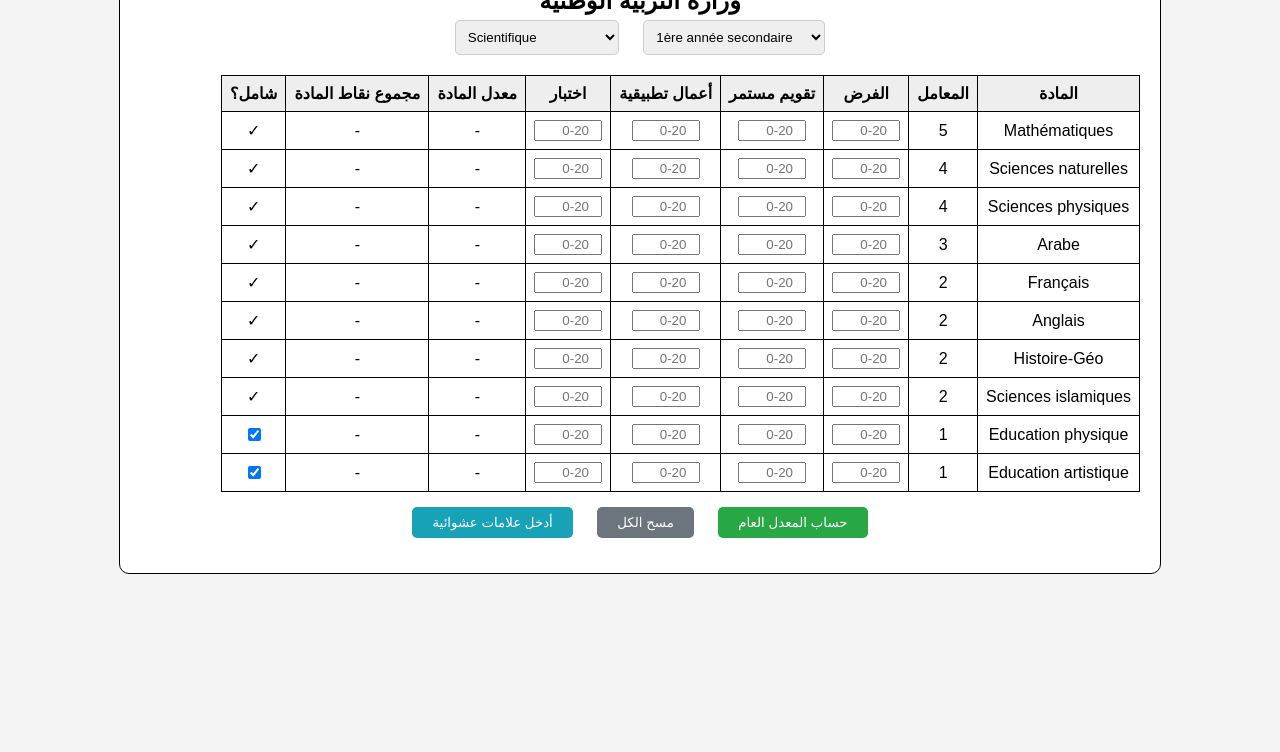
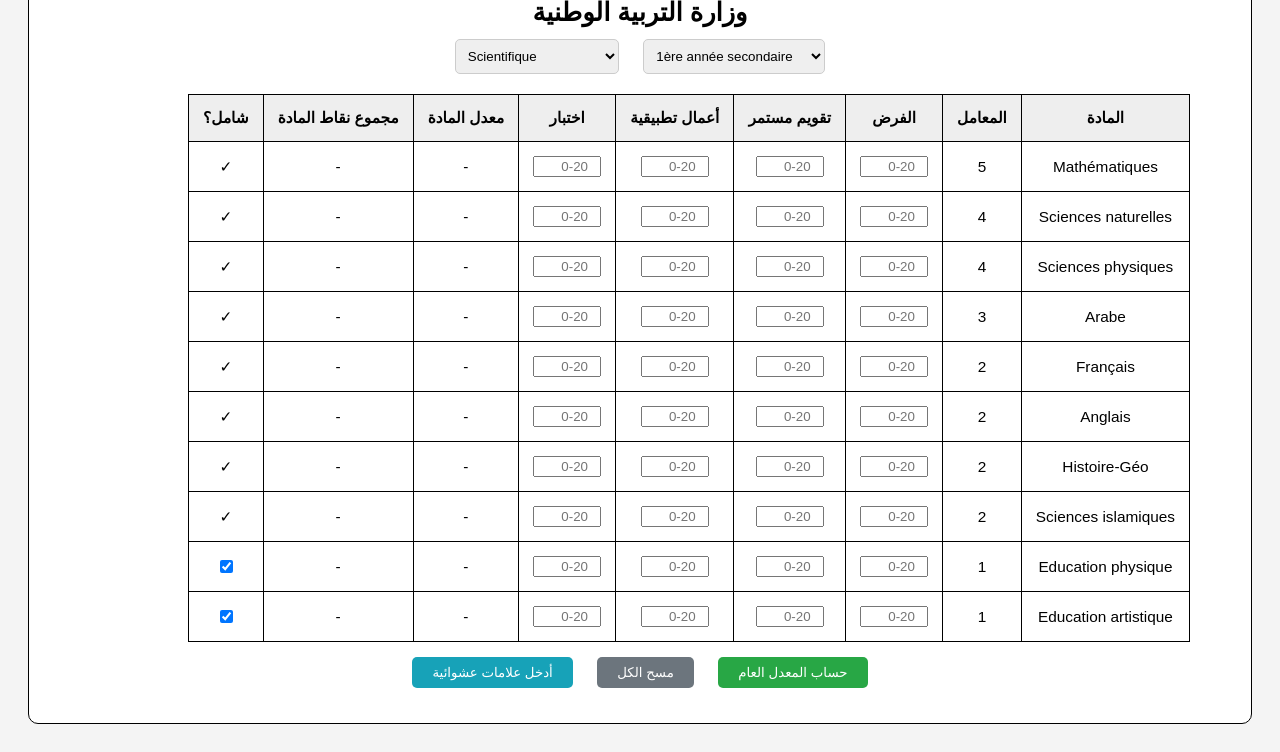
Before and after one commit to farouk24967/HIGH-school, a plain HTML site: page moyenne.html in a window 1280 px wide. Shown: the part 110-862 px from the top of the page. Before the commit the page ends 800 px from the top, so only its background shows below. Drawn offline with Linux system fonts and the light colour scheme; a web font is replaced by a local one.

Commit message:
Update moyenne.html

```diff
--- a/moyenne.html
+++ b/moyenne.html
@@ -9,12 +9,14 @@
 <title>calculateur de notes</title>
 <style>
   body { font-family: 'Arial', sans-serif; background: #f4f4f4; padding: 20px; direction: rtl; }
-  .bulletin { max-width: 1000px; margin: auto; background: #fff; padding: clamp(14px, 3vw, 20px); border: 1px solid #000; border-radius: 10px; }
-  h1, h2 { text-align: center; margin: 5px 0; }
+  .bulletin { max-width: 1200px; margin: auto; background: #fff; padding: clamp(14px, 3vw, 20px); border: 1px solid #000; border-radius: 10px; }
+  h1, h2 { text-align: center; margin: 8px 0 12px; }
+  h1 { font-size: clamp(1.4rem, 3vw, 2rem); font-weight: 700; }
+  h2 { font-size: clamp(1.2rem, 2.5vw, 1.6rem); }
   .info { display: flex; justify-content: space-between; margin-bottom: 20px; gap: 12px; flex-wrap: wrap; }
   .info div { width: 48%; }
-  table { width: 100%; border-collapse: collapse; margin-bottom: 10px; display: block; overflow-x: auto; }
-  th, td { border: 1px solid #000; padding: clamp(4px, 1.6vw, 8px); text-align: center; white-space: nowrap; }
+  table { width: min(100%, 1100px); border-collapse: collapse; margin: 10px auto; display: block; overflow-x: auto; }
+  th, td { border: 1px solid #000; padding: clamp(8px, 1.6vw, 14px); text-align: center; white-space: nowrap; font-size: clamp(0.95rem, 1.2vw, 1.05rem); }
   th { background: #eee; }
   input[type=number] { width: 60px; max-width: 20vw; text-align: center; }
   #result { font-weight: bold; text-align: center; margin-top: 10px; }
```
